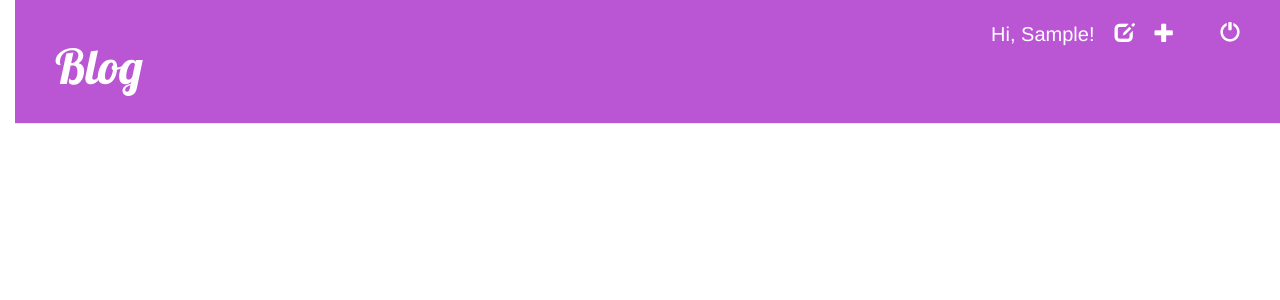
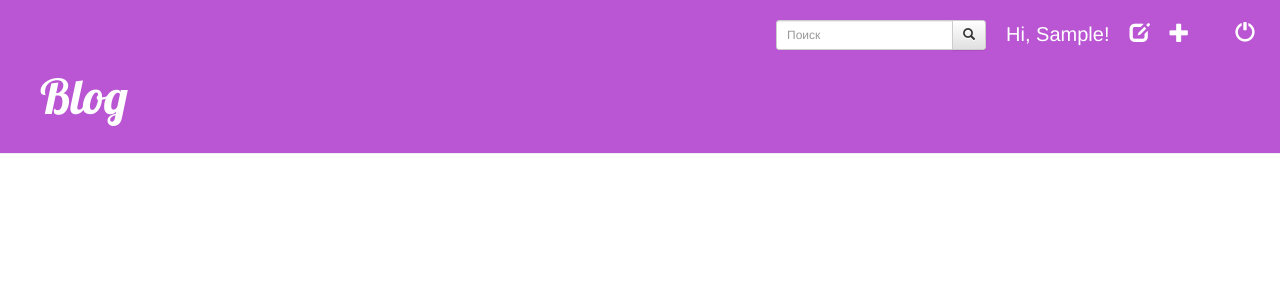
Before and after one commit to AlesyaKovaleva/my-blog, a Django app: a page that uses blog/templates/blog/base.html in a window 1280 px wide. Shown: the top 300 px of the page. Run offline with Django 3.2, Linux system fonts and the light colour scheme; the visitor is signed in with stand-in values (Sample User, id 1); data that the repository does not hold is empty; some libraries are stand-ins or nearby versions.

Commit message:
Added search

```diff
--- a/blog/static/css/blog.css
+++ b/blog/static/css/blog.css
@@ -4,7 +4,7 @@ h1 a {
 }
 
 body {
-    padding-left: 15px;
+    #padding-left: 15px;
 }
 
 .page-header {
--- a/blog/templates/blog/base.html
+++ b/blog/templates/blog/base.html
@@ -9,19 +9,33 @@
         <link rel="stylesheet" href="{% static 'css/blog.css' %}">
     </head>
     <body>
-        <div class="page-header">
+        <div class="page-header container-fluid">
+            <div class="row">
             {% if user.is_authenticated %}
-                <a href="{% url 'logout' %}" class="top-menu"><span class="glyphicon glyphicon-off"></span></a>
-                <span class="top-menu">&nbsp;</span>
-                <a href="{% url 'post_new' %}" class="top-menu"><span class="glyphicon glyphicon-plus"></span></a>
-                <a href="{% url 'post_draft_list' %}" class="top-menu"><span class="glyphicon glyphicon-edit"></span></a>
-                <p class="top-menu">
-                    Hi, {{ user.username|capfirst }}!
-                </p>
+
+                <a href="{% url 'logout' %}" class="top-menu pull-right"><span class="glyphicon glyphicon-off"></span></a>
+                <span class="top-menu pull-right">&nbsp;</span>
+                <a href="{% url 'post_new' %}" class="top-menu pull-right"><span class="glyphicon glyphicon-plus"></span></a>
+                <a href="{% url 'post_draft_list' %}" class="top-menu pull-right"><span class="glyphicon glyphicon-edit"></span></a>
+
+                <span class="top-menu pull-right">Hi, {{ user.username|capfirst }}!</span>
             {% else %}
-                <a href="{% url 'login' %}" class="top-menu"><span class="glyphicon glyphicon-lock"></span></a>
+                <a href="{% url 'login' %}" class="top-menu pull-right"><span class="glyphicon glyphicon-lock"></span></a>
             {% endif %}
-                <h1><a href="/">Blog</a></h1>
+                <form class="form-inline pull-right" style="margin-right: 20px" action="{% url 'search' %}"
+                          method="GET">
+                    <div class="input-group">
+                        <input type="text" class="form-control input-sm" placeholder="Поиск" name="q">
+                        <div class="input-group-btn">
+                            <button class="btn btn-sm btn-default" type="submit"><i class="glyphicon glyphicon-search"></i>
+                            </button>
+                        </div>
+                    </div>
+                </form>
+            </div>
+            <div class="row">
+                <h1 class="col-sm-12"><a href="/">Blog</a></h1>
+            </div>
         </div>
         <div class="content container">
             <div class="row">
--- a/blog/urls.py
+++ b/blog/urls.py
@@ -15,4 +15,5 @@ urlpatterns = [
     url(r'^post/(?P<pk>\d+)/comment/$', views.add_comment_to_post, name='add_comment_to_post'),
     url(r'^comment/(?P<pk>\d+)/approve/$', views.comment_approve, name='comment_approve'),
     url(r'^comment/(?P<pk>\d+)/remove/$', views.comment_remove, name='comment_remove'),
+    url(r'^search/', views.search, name='search'),
 ] + static(settings.MEDIA_URL, document_root=settings.MEDIA_ROOT)
--- a/blog/views.py
+++ b/blog/views.py
@@ -3,10 +3,11 @@ from django.contrib.auth.decorators import login_required
 from django.utils import timezone
 from .models import Post, Comment
 from .forms import PostForm, CommentForm
+from django.db.models import Q
 
 
 def post_list(request):
-    posts = Post.objects.filter(published_date__lte=timezone.now()).order_by('published_date')
+    posts = Post.objects.filter(published_date__lte=timezone.now()).order_by('-published_date')
     return render(request, 'blog/post_list.html', {'posts': posts})
 
 
@@ -102,3 +103,11 @@ def comment_remove(request, pk):
     comment = get_object_or_404(Comment, pk=pk)
     comment.delete()
     return redirect('post_detail', pk=comment.post.pk)
+
+
+def search(request):
+    q = request.GET.get('q')
+    if q:
+        result_search = Post.objects.filter(Q(author__username__icontains=q) | Q(title__icontains=q) | Q(text__icontains=q))
+        return render(request, 'blog/search.html', {'result_search': result_search, 'q': q})
+    return render(request, 'blog/search.html')
```
Also changed, not shown: blog/templates/blog/search.html (added, +15 -0 lines), 1 other file.
